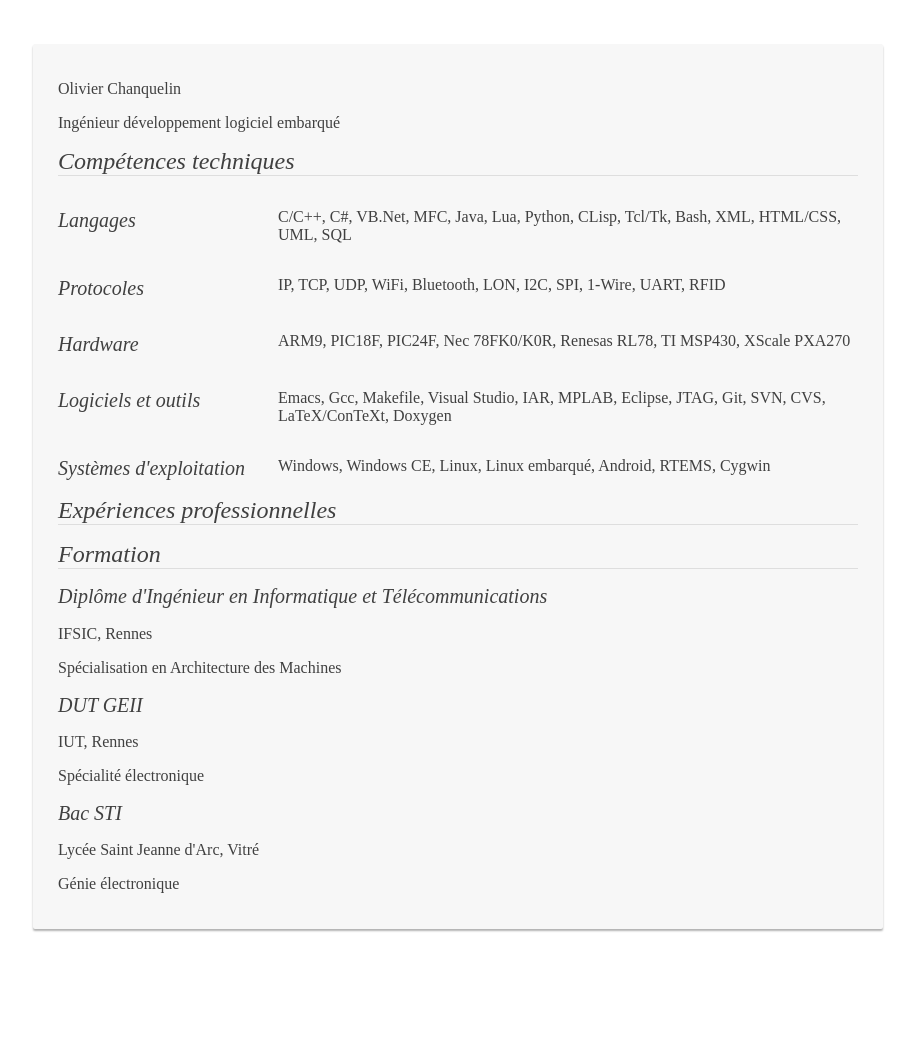
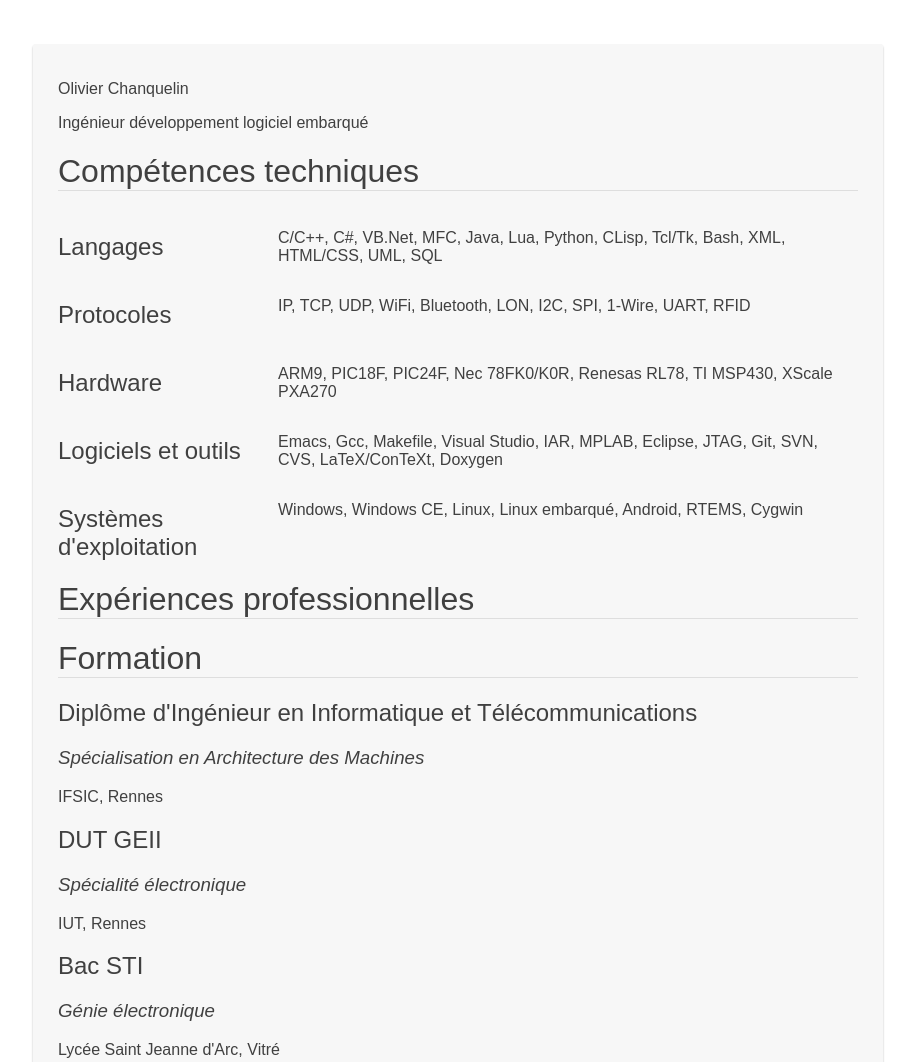
Before and after one commit to chanqueo/cv, a plain HTML site: page new.html in a window 1280 px wide. Shown: the top 1062 px of the page, without its empty margins (182-1097 px from the left). Before the commit the page ends 1029 px from the top, so only its background shows below. Drawn offline with Linux system fonts and the light colour scheme; a web font is replaced by a local one.

Commit message:
updated new.html and new.css

```diff
--- a/new.css
+++ b/new.css
@@ -1,6 +1,5 @@
 html, body {
-    font-family: "Oxygen Mono" Arial, sans-serif;
-    direction: ltr;
+    font-family: Arial, sans-serif;
     color: #404040;
     background: #fff;
     min-width: 100%;
@@ -8,7 +7,6 @@ html, body {
     padding: 0;
     border: 0;
     margin: 0;
-    -webkit-text-size-adjust: none;
 }
 
 .wrapper {
@@ -52,21 +50,35 @@ html, body {
     box-shadow: 0px 2px 2px rgba(0, 0, 0, 0.3);
 }
 
-.section {
-    clear: both;
+h1, h2, h3, p {
+    font-weight: normal;
+    /* padding: 0; */
+    /* border: 0; */
+    /* margin: 0; */
 }
 
-.section h1 {
-    font-size: 1.5em;
-    font-weight: normal;
-    font-style: italic;
+h1, h2, h3 {
+    font-family: "Oxygen Mono", Arial, sans-serif;
+}
+
+h1 {
+    /* font-size: 1.5em; */
+    font-style: normal;
     border-bottom: 1px solid #dedede;
 }
 
-.section h2 {
-    font-size: 1.25em;
-    font-weight: normal;
-    font-style: italic;
+h2 {
+    /* font-size: 1.25em; */
+    font-style: normal;
+}
+
+h3 {
+	/* font-size: 0.8em; */
+	font-style: italic;
+}
+
+.section {
+    clear: both;
 }
 
 #skills h2 {
--- a/new.html
+++ b/new.html
@@ -37,14 +37,14 @@
           <div class="section" id="education">
             <h1>Formation</h1>
             <h2>Diplôme d'Ingénieur en Informatique et Télécommunications</h2>
+            <h3>Spécialisation en Architecture des Machines</h3>
             <p>IFSIC, Rennes</p>
-            <p>Spécialisation en Architecture des Machines</p>
             <h2>DUT GEII</h2>
+            <h3>Spécialité électronique</h3>
             <p>IUT, Rennes</p>
-            <p>Spécialité électronique</p>
             <h2>Bac STI</h2>
+            <h3>Génie électronique</h3>
             <p>Lycée Saint Jeanne d'Arc, Vitré</p>
-            <p>Génie électronique</p>
           </div>
           <div class="section" />
         </div>
```
